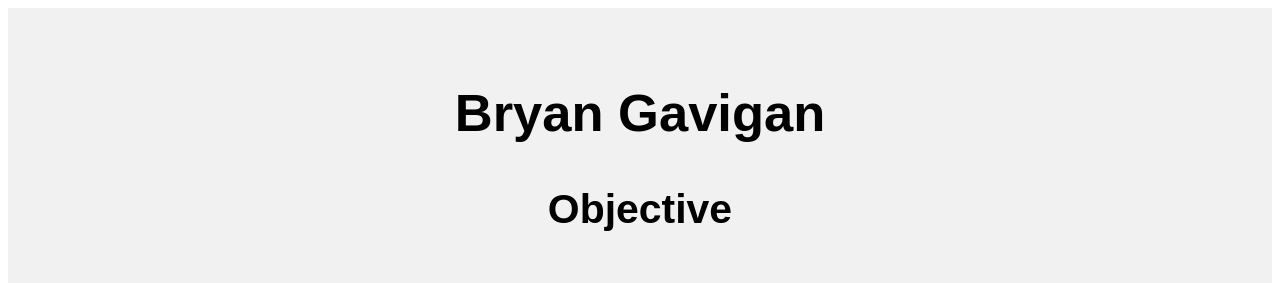
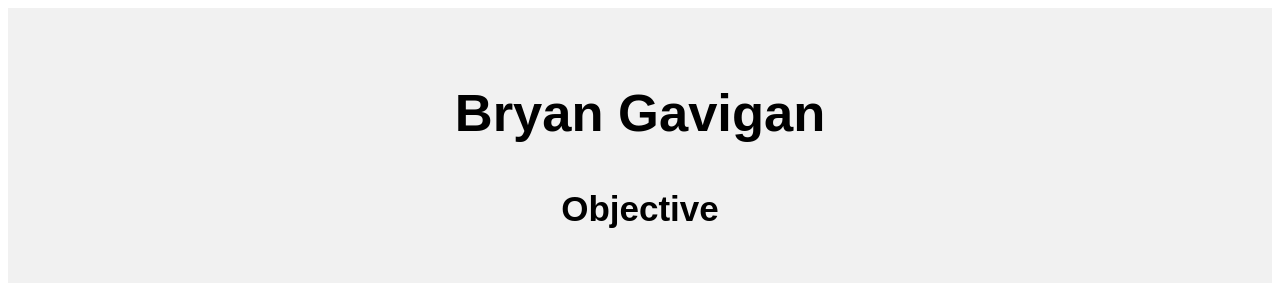
Before and after one commit to bgavigan/AME220Spring2022, a plain HTML site: page Module4/bgaviganresume.html in a window 1280 px wide. Shown: the top 283 px of the page. Drawn offline with Linux system fonts and the light colour scheme.

Commit message:
Update bgaviganresume.html

```diff
--- a/Module4/bgaviganresume.html
+++ b/Module4/bgaviganresume.html
@@ -27,7 +27,7 @@
 <div class="grid-container">
   <div class="header">
     <h2>Bryan Gavigan</h2>
-    <h3>Objective</h3>
+    <h4>Objective</h4>
 <p><h6>To expand my current skillset to apply to NOC operations and assist development teams in creating efficient methods for completing their daily tasks..</h6></p>
   </div>
    <button class="accordion">Personal Info</button>
```
